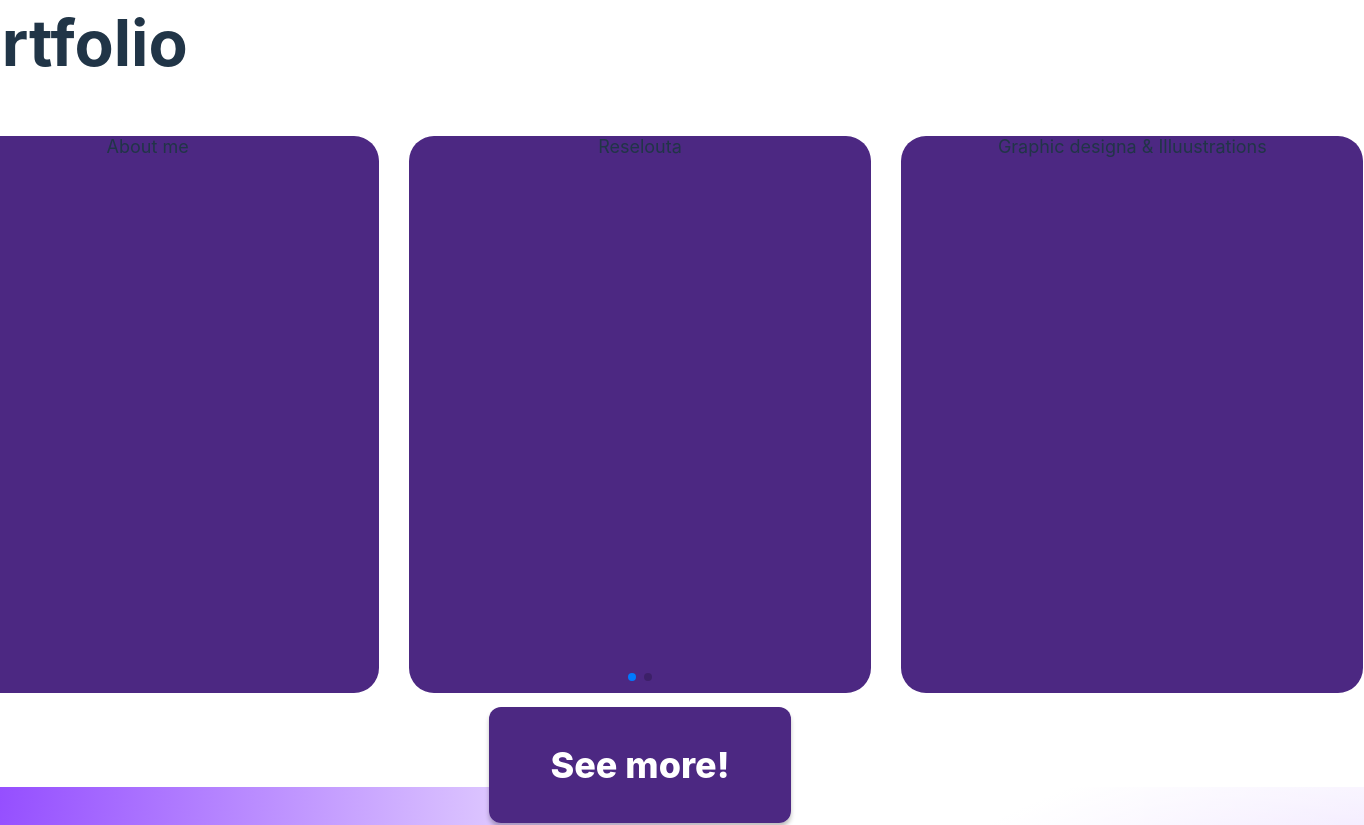
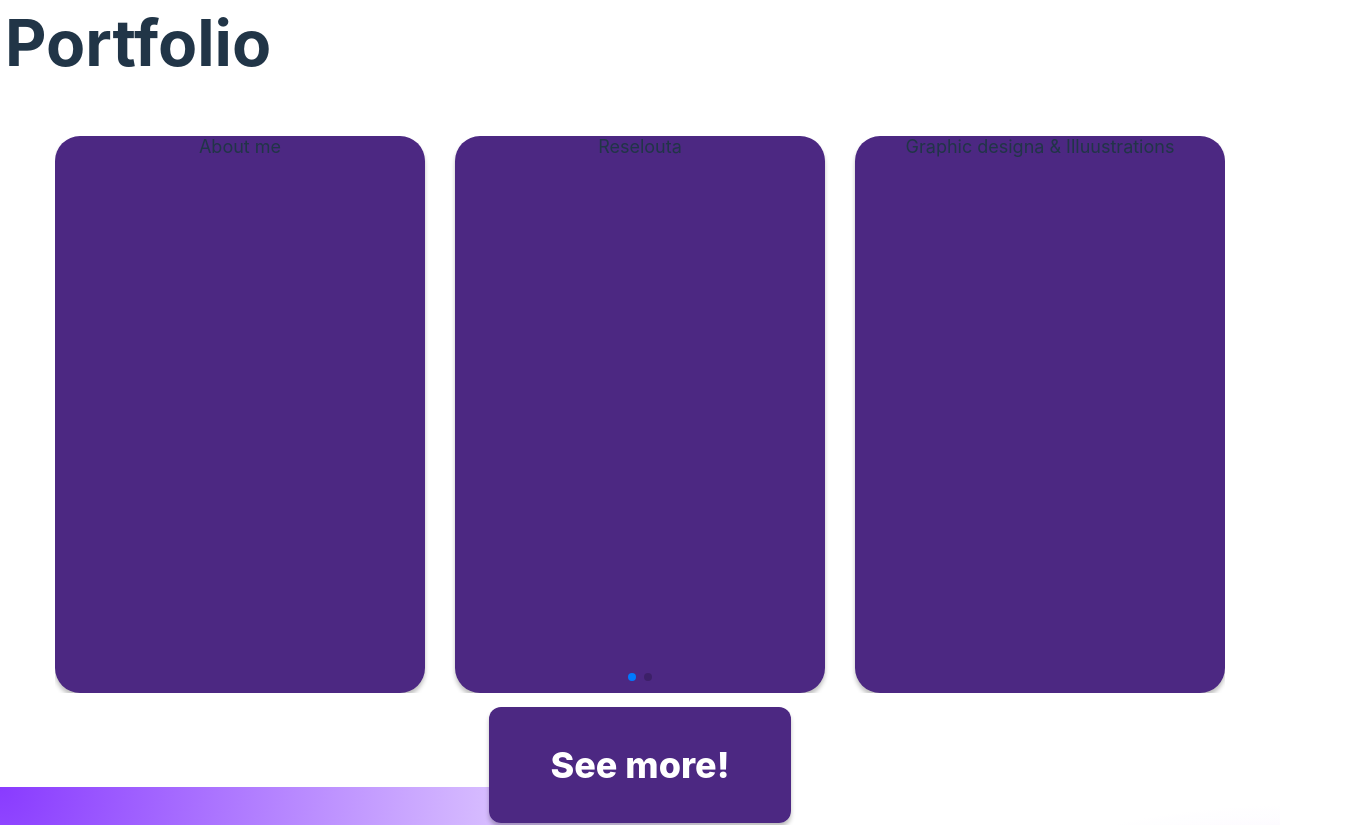
Before and after one commit to scorberan/Project_Gamma, a React (Vite) app: page / in a window 1280 px wide. Shown: the part 2140-2965 px from the top of the page, 1364 px wide, since content can reach past the window. Built offline with nearby package versions, Linux system fonts and the light colour scheme.

Commit message:
swiper starting to add details

```diff
--- a/src/components/gallery/gallery.scss
+++ b/src/components/gallery/gallery.scss
@@ -1,5 +1,5 @@
 .swiper {
-  width: 1447px;
+  width: 1170px;
   height: 557px;
 }
 
@@ -11,6 +11,7 @@
   display: flex;
   justify-content: center;
   align-items: center;
+  box-shadow: 0px 4px 4px rgba(0, 0, 0, 0.25);
 }
 
 .swiper-slide img {
@@ -18,4 +19,5 @@
   width: 100%;
   height: 100%;
   object-fit: cover;
+  border-radius: 25px;
 }
```
